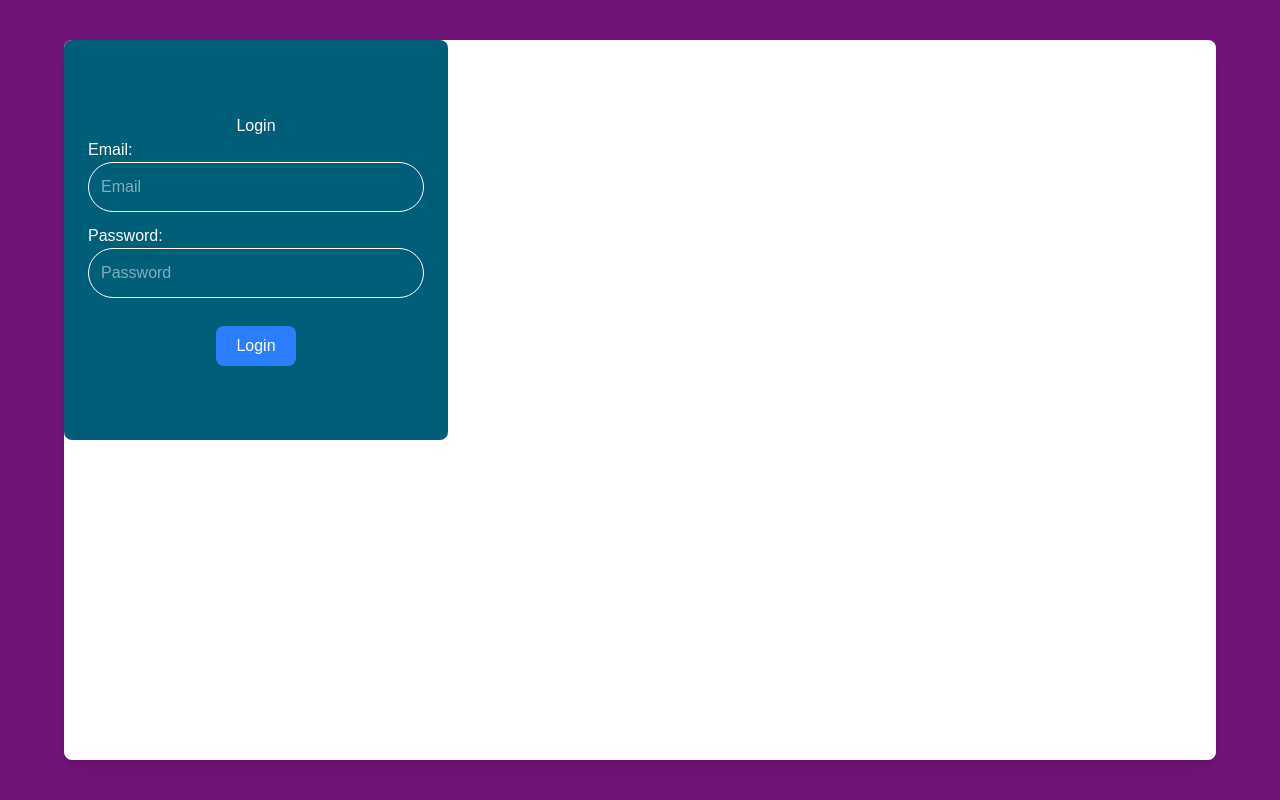
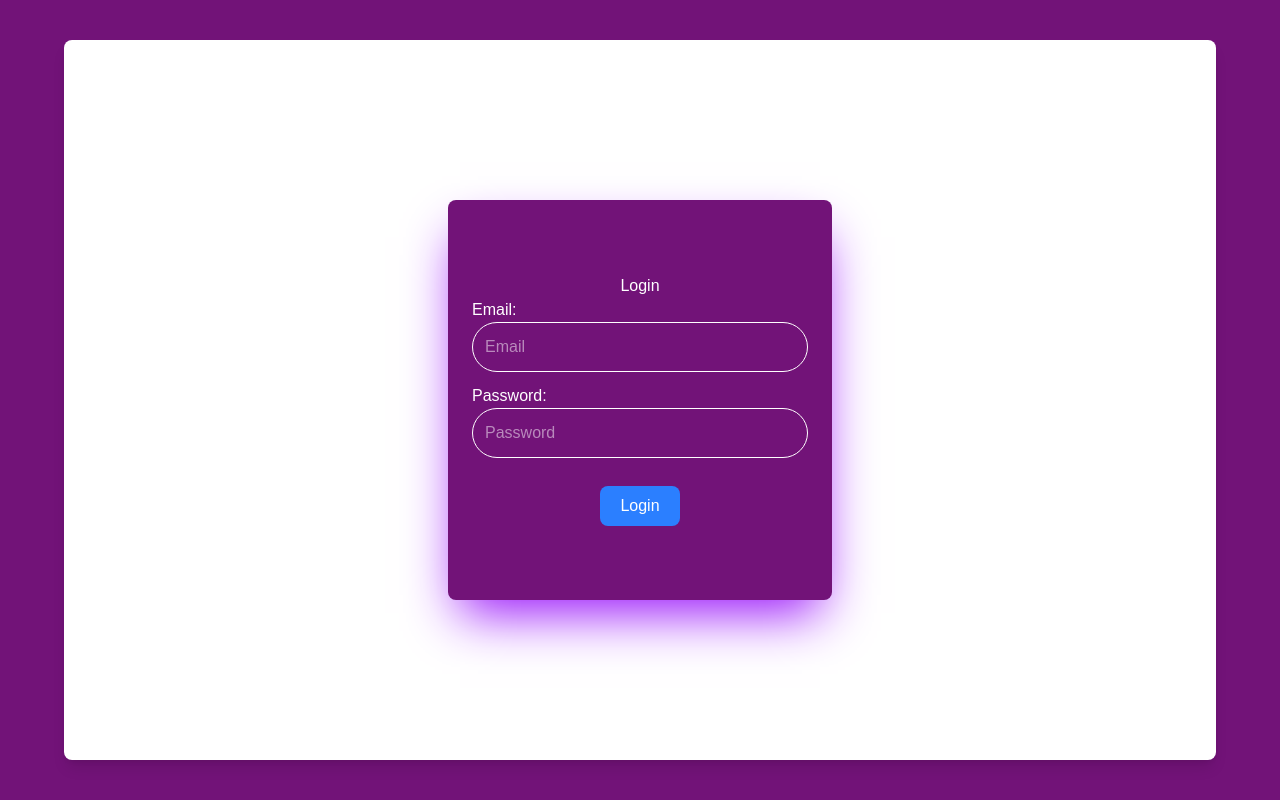
Before and after one commit to AkashP4769/DSolve-2025, a Next.js app: page /login in a window 1280 px wide. Built offline with nearby package versions, Linux system fonts and the light colour scheme; no server answers.

Commit message:
ui revamp login

```diff
--- a/app/layout.js
+++ b/app/layout.js
@@ -6,7 +6,7 @@ export default function RootLayout({ children }) {
     <html lang="en">
       <body className="bg-white text-black" >
       <div className="bg-fuchsia-900 h-[100vh] flex justify-center items-center">
-      <div className="bg-white w-[90%] h-[90vh] rounded-lg shadow-lg">
+      <div className="bg-white w-[90%] h-[90vh] rounded-lg shadow-lg items-center justify-center flex">
 
          <AuthContextProvider>
           {children}
--- a/app/login/page.js
+++ b/app/login/page.js
@@ -20,7 +20,8 @@ export default function Login() {
   };
 
   return (
-    <div className="flex flex-col bg-cyan-800 p-6 rounded-lg w-96 h-100 justify-center">
+    <div className="flex flex-col shadow-purple-600 shadow-2xl bg-fuchsia-900 p-6 rounded-lg w-96
+     h-100 justify-center">
       <h1 className="text-white text-center">Login</h1>
       <label className="text-white">Email:</label>
       <input
```
